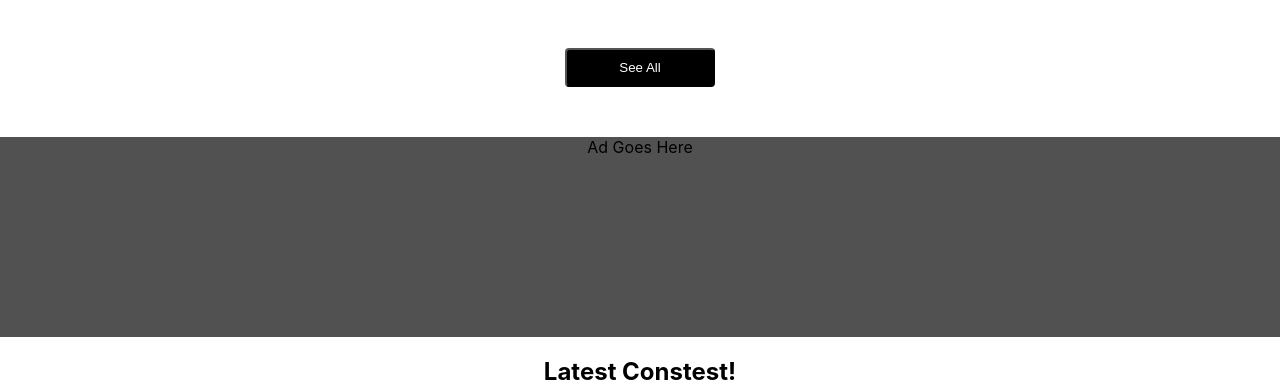
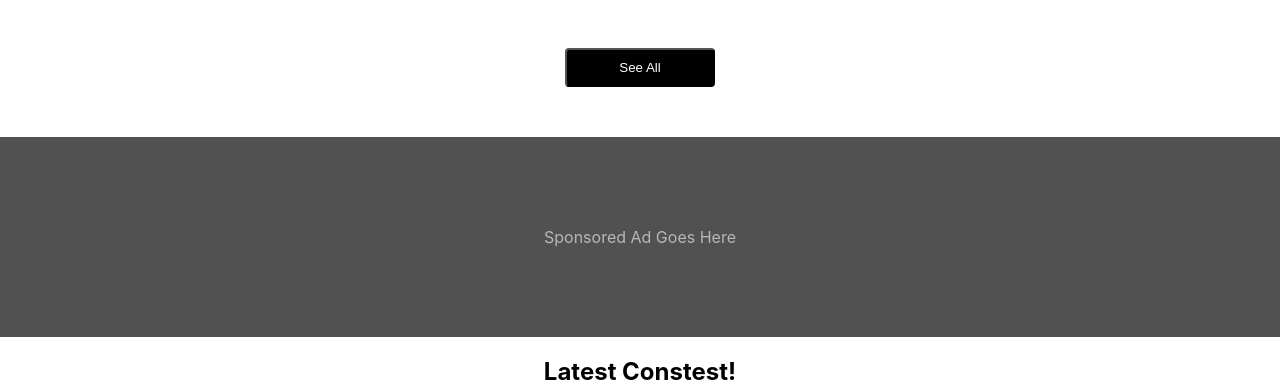
Before and after one commit to nickborbe/amp-client, a React (Create React App) app: page / in a window 1280 px wide. Shown: the part 1360-1747 px from the top of the page. Built offline with nearby package versions, Linux system fonts and the light colour scheme.

Commit message:
sponsored ad space allocated

```diff
--- a/src/components/home-page.js
+++ b/src/components/home-page.js
@@ -71,7 +71,7 @@ class HomePage extends Component {
       <button id="see-all-vids-btn">See All</button>
 
         <div id="sponsored-hp-ad">
-        Ad Goes Here
+        Sponsored Ad Goes Here
         </div>
 
         <section id="contest-section">
--- a/src/styles/homepage.css
+++ b/src/styles/homepage.css
@@ -77,4 +77,8 @@
 #sponsored-hp-ad{
     height: 200px;
     background-color: #515151;
+    color: #b7b7b7;
+    display: flex;
+    align-items: center;
+    justify-content: center;
 }
```
